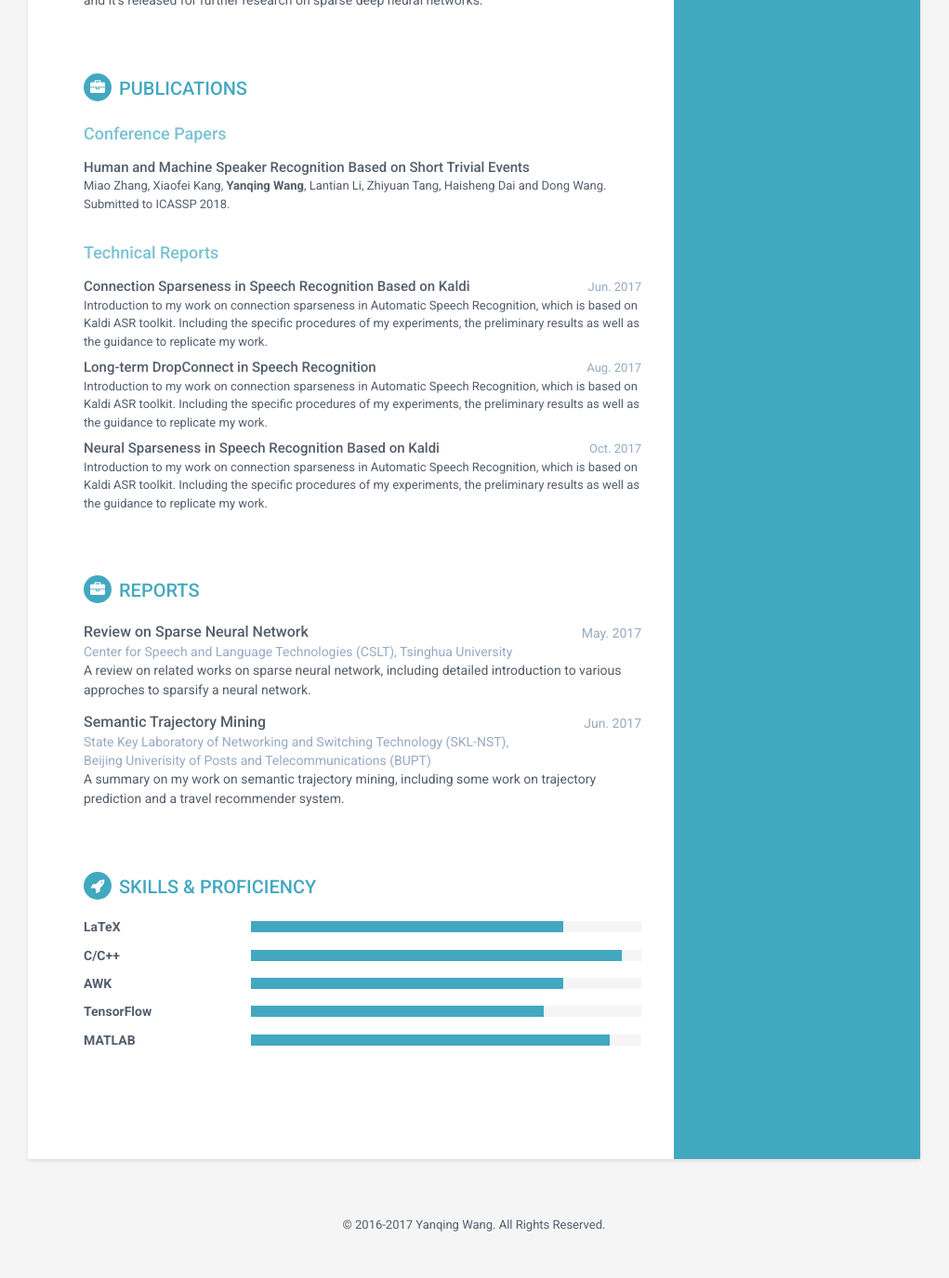
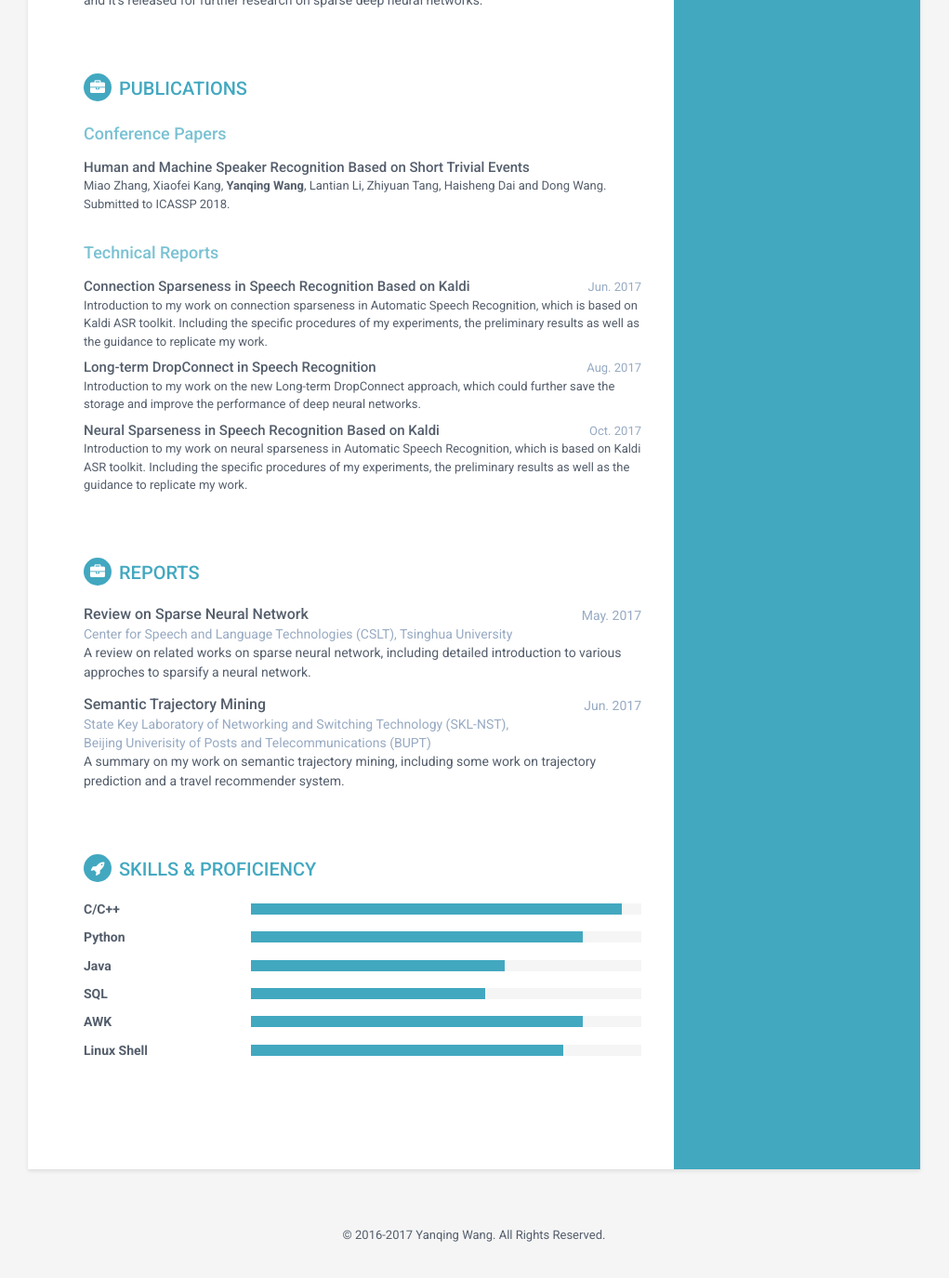
Before and after one commit to saisu123/saisu123.github.io, a Jekyll site: the page built from index.html, in a window 1280 px wide and 1400 px high, scrolled down 986 px. Shown: the top 1375 px of the window at 93% size, without its empty margins (130-1151 px from the left). Built offline with Jekyll 4.4.1, drawn with Linux system fonts in a browser that asks for light colours.

Commit message:
update publications

```diff
--- a/_data/publications.yml
+++ b/_data/publications.yml
@@ -7,9 +7,9 @@
   role: <a href="http://cslt.riit.tsinghua.edu.cn/mediawiki/images/f/f0/Long-term_dropconnect.pdf">Long-term DropConnect in Speech Recognition</a>
   time: Aug. 2017
   company: Center for Speech and Language Technologies (CSLT), Tsinghua Univ
-  details: "Introduction to my work on connection sparseness in Automatic Speech Recognition, which is based on Kaldi ASR toolkit. Including the specific procedures of my experiments, the preliminary results as well as the guidance to replicate my work."
+  details: "Introduction to my work on the new Long-term DropConnect approach, which could further save the storage and improve the performance of deep neural networks."
 - publication:
   role: <a href="http://cslt.riit.tsinghua.edu.cn/mediawiki/images/5/5f/Neural_sparseness.pdf">Neural Sparseness in Speech Recognition Based on Kaldi</a>
   time: Oct. 2017
   company: Center for Speech and Language Technologies (CSLT), Tsinghua Univ
-  details: "Introduction to my work on connection sparseness in Automatic Speech Recognition, which is based on Kaldi ASR toolkit. Including the specific procedures of my experiments, the preliminary results as well as the guidance to replicate my work."
+  details: "Introduction to my work on neural sparseness in Automatic Speech Recognition, which is based on Kaldi ASR toolkit. Including the specific procedures of my experiments, the preliminary results as well as the guidance to replicate my work."
```
Also changed, not shown: _data/skills.yml (+25 -9 lines), 1 other file.
